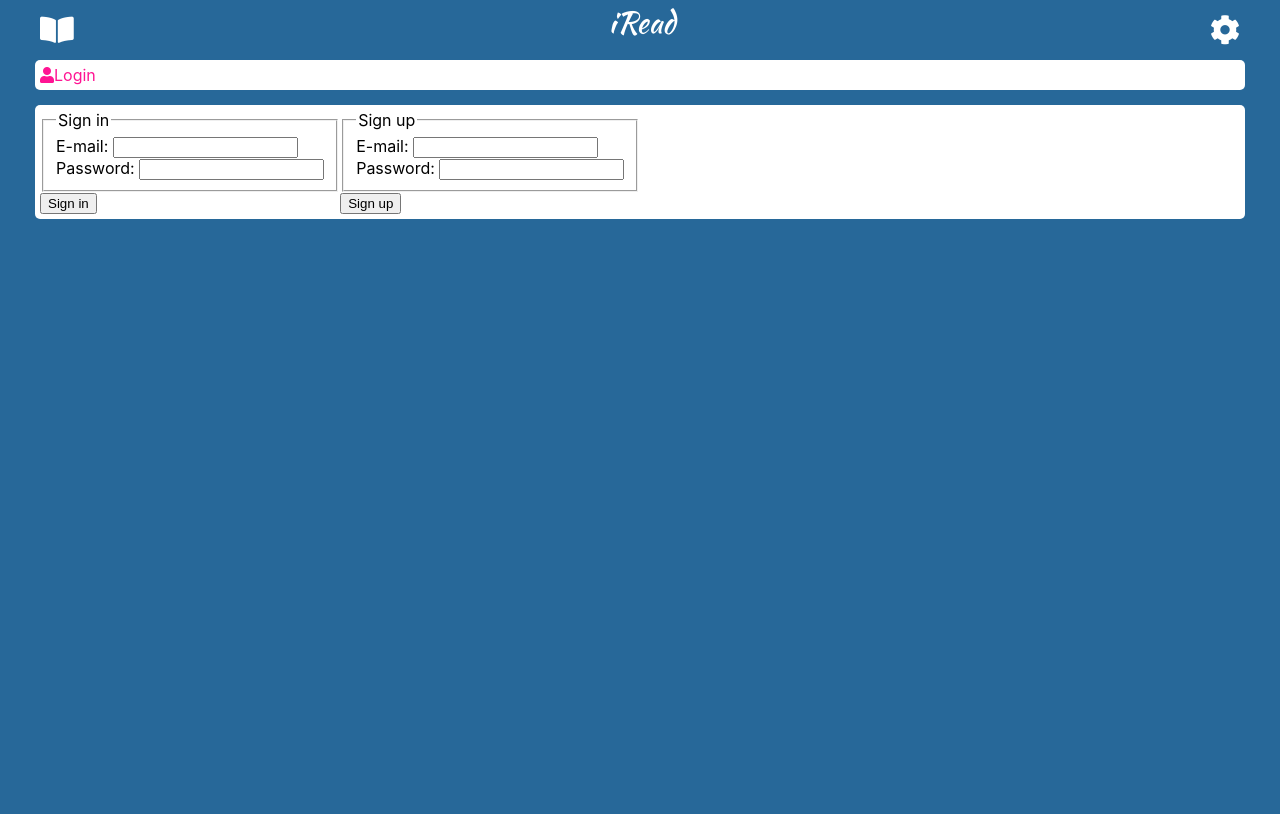
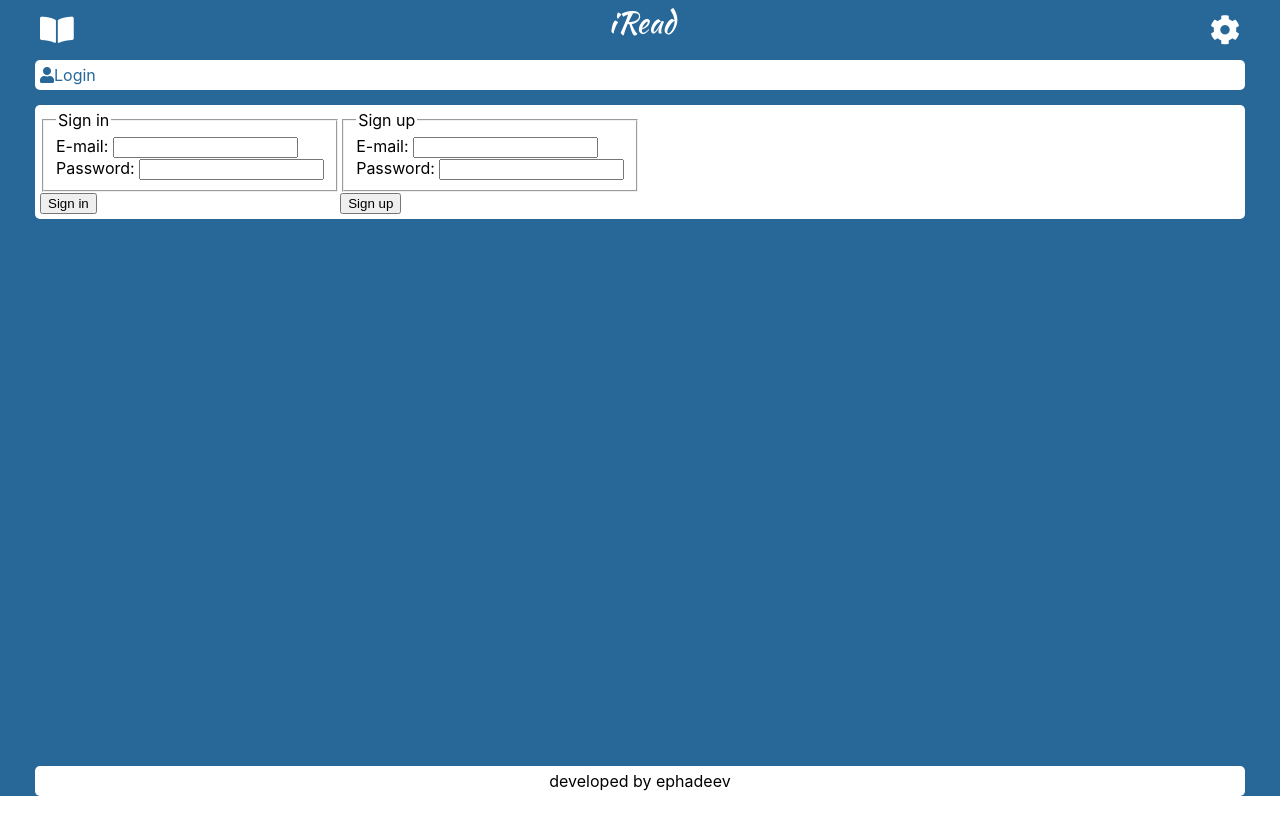
Before and after one commit to ephadeev/iread, a React (Create React App) app: page /authentication in a window 1280 px wide. Built offline with nearby package versions, Linux system fonts and the light colour scheme; no server answers; the database is empty.

Commit message:
fixed styles

```diff
--- a/src/App.css
+++ b/src/App.css
@@ -5,7 +5,7 @@
 .wrapper {
     background-color: #276899;
     padding: 10px;
-    min-height: 88vh;
+    min-height: 82vh;
 }
 
 .container {
--- a/src/Components/Authentication/Authentication.module.css
+++ b/src/Components/Authentication/Authentication.module.css
@@ -3,5 +3,5 @@
 }
 
 .height {
-    height: 86vh;
+    height: 82vh;
 }
--- a/src/Components/Footer/Footer.jsx
+++ b/src/Components/Footer/Footer.jsx
@@ -5,7 +5,8 @@ const Footer = () => {
     return (
         <div className={stylesFooter.footer}>
             <div className={stylesFooter.container}>
-
+                <a href='https://www.linkedin.com/in/evgeny-phadeev-0a639899/?locale=en_US'
+                   target='_blank' className={stylesFooter.footer__link} >developed by ephadeev</a>
             </div>
         </div>
     );
--- a/src/Components/Footer/Footer.module.css
+++ b/src/Components/Footer/Footer.module.css
@@ -5,12 +5,15 @@
 .container {
     max-width: 1200px;
     margin: 0 auto;
-    background-color: #FF6A71;
+    background-color: white;
+    border-radius: 5px;
+    padding: 5px;
+    text-align: center;
 }
 
 .footer__link {
     text-decoration: none;
-    color: white;
+    color: black;
 }
 
 .footer__link--active {
--- a/src/Components/Header/Header.jsx
+++ b/src/Components/Header/Header.jsx
@@ -44,7 +44,7 @@ const Header = ({signOut}) => {
                 <div className={stylesHeader.header__contentUnvisible}
                      ref={settings}>
                     <button onClick={LogOut}>Logout</button>
-                    Select color scheme:
+                    {/*Select color scheme:
                     <div className={`
                     ${stylesHeader.header__bgColorYellow}
                     ${stylesHeader.header__colorSchemes}
@@ -84,7 +84,7 @@ const Header = ({signOut}) => {
                     ${stylesHeader.header__bgColorIndigo}
                     ${stylesHeader.header__colorSchemes}
                     `}>
-                    </div>
+                    </div>*/}
                 </div>
             </div>
         </div>
--- a/src/Components/Nav/Nav.module.css
+++ b/src/Components/Nav/Nav.module.css
@@ -16,5 +16,5 @@
 }
 
 .activeLink {
-    color: deeppink;
+    color: #276899;
 }
```
